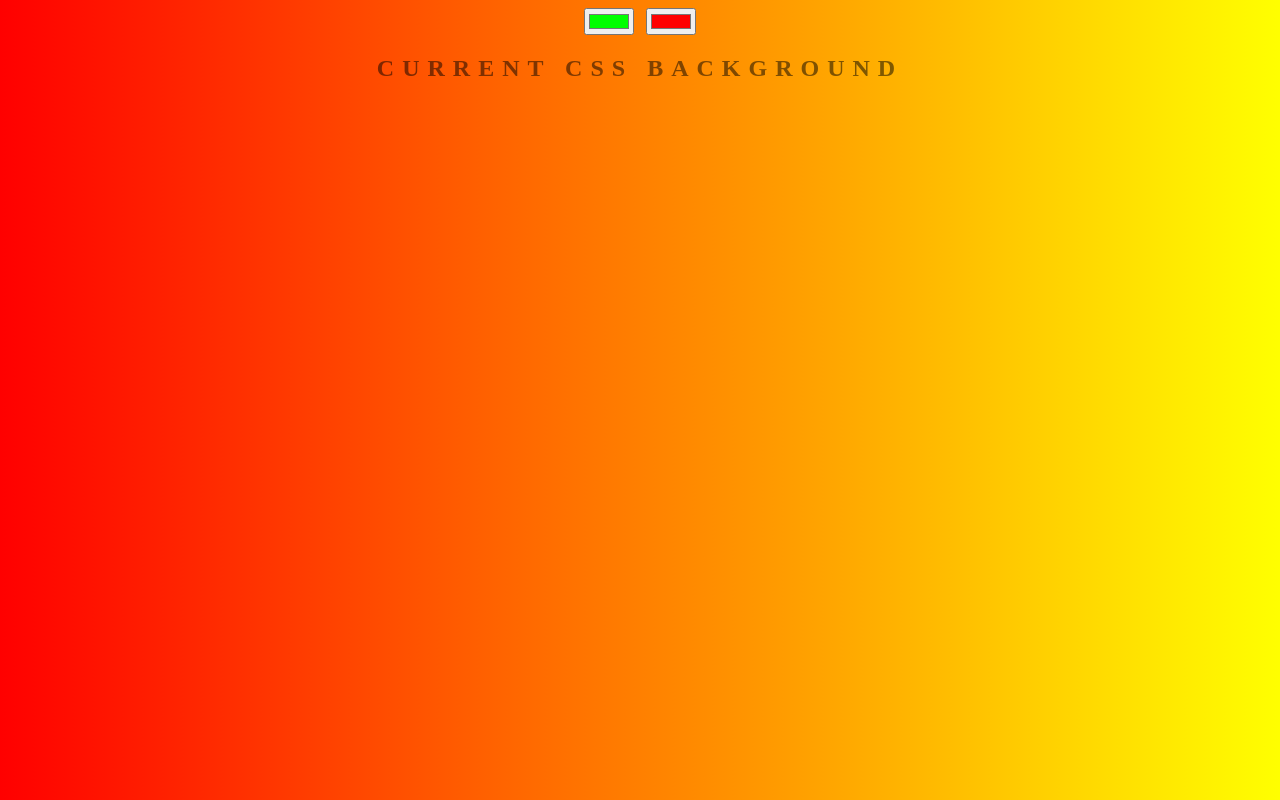
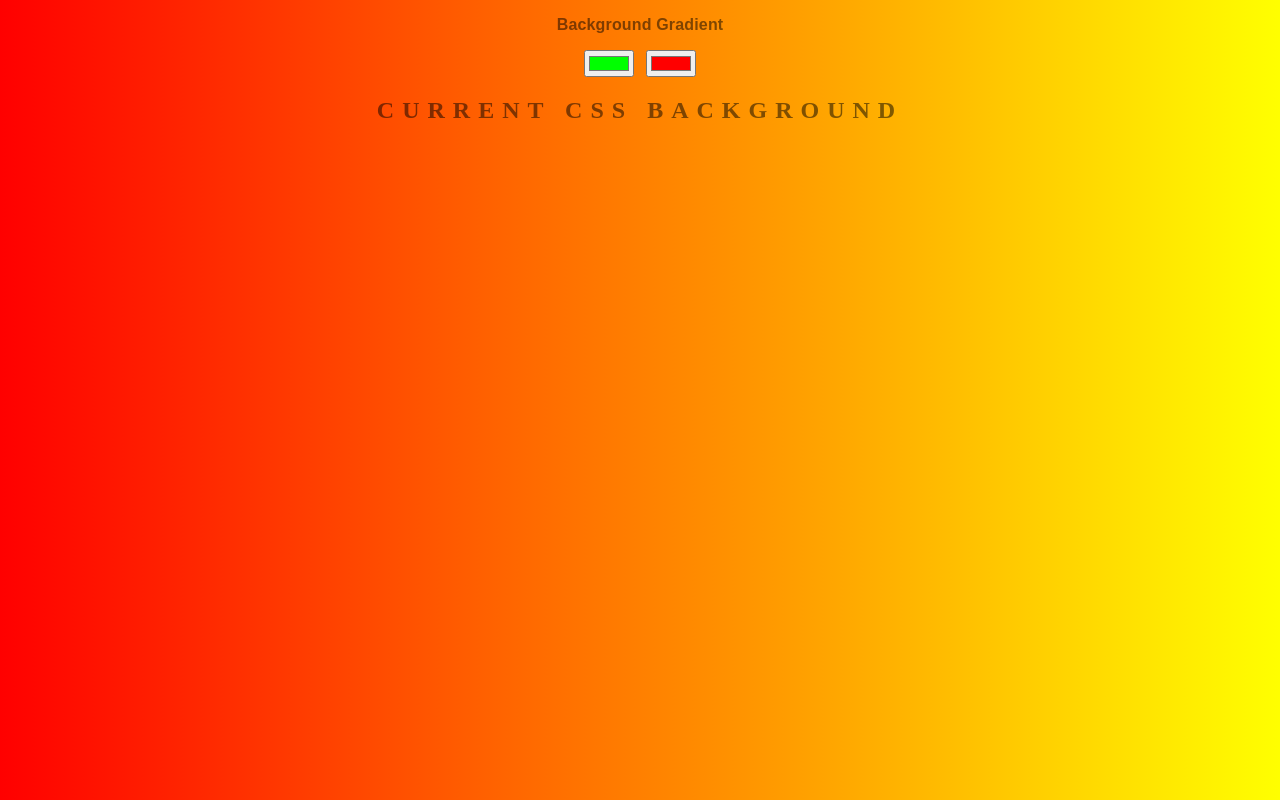
Before and after one commit to deepikay1989/backroundcal, a plain HTML site: page index.html in a window 1280 px wide. Drawn offline with Linux system fonts and the light colour scheme.

Commit message:
Update index.html

```diff
--- a/index.html
+++ b/index.html
@@ -5,7 +5,7 @@
 	<link rel="stylesheet" type="text/css" href="style.css">
 </head>
 <body id="gradient">
-
+	<h3>Background Gradient </h3>
 	<input class="color1" type="color" name="color1" value="#00ff00">
 	<input class="color2" type="color" name="color2" value="#ff0000">
 	<h2>Current CSS background</h2>
```
